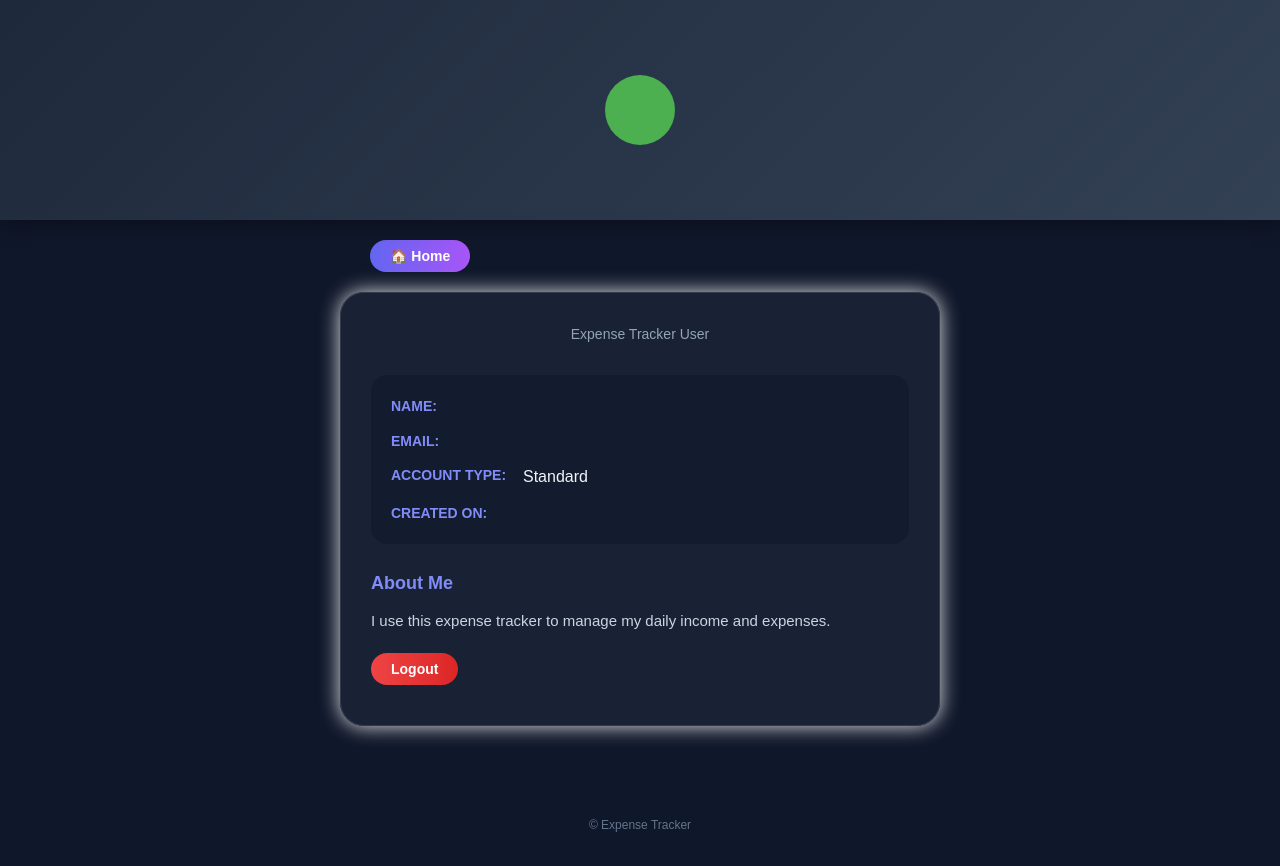
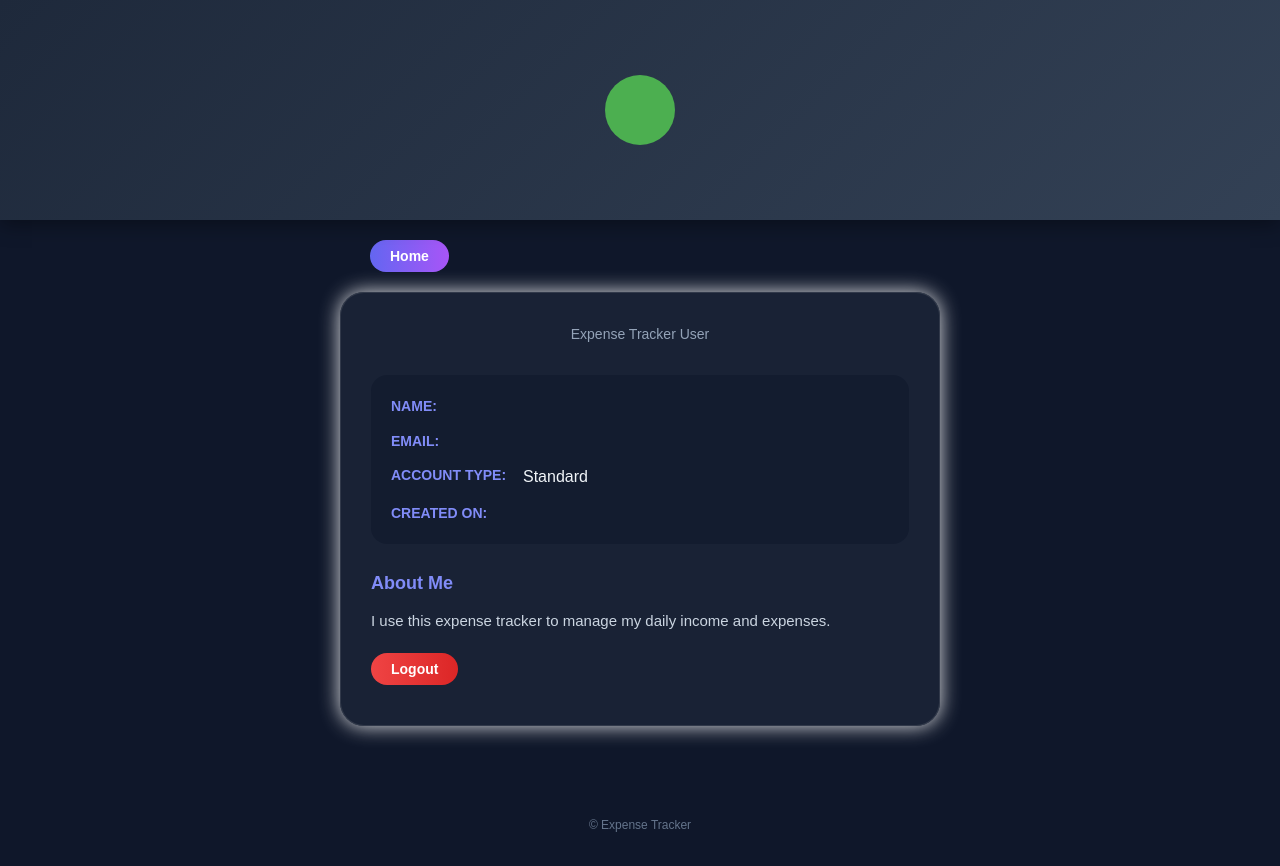
Before and after one commit to seiyad/Expense-Tracking, a plain HTML site: page pages/profile.html in a window 1280 px wide. Drawn offline with Linux system fonts and the light colour scheme; no server answers.

Commit message:
logo change

```diff
--- a/pages/profile.html
+++ b/pages/profile.html
@@ -16,7 +16,7 @@
   <nav class="navbar">
     <a href="../pages/dashborard.html">
       <button class="btn">
-        <div class="h">🏠 Home</div>
+        <div class="h"> Home</div>
       </button>
     </a>
   </nav>
```
